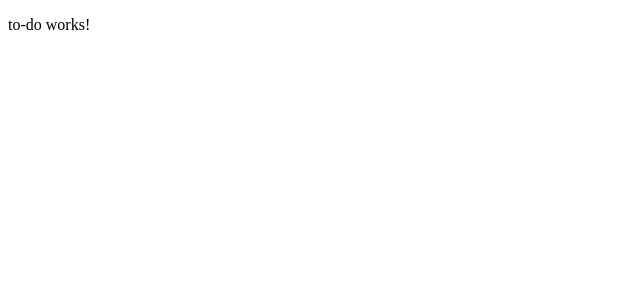
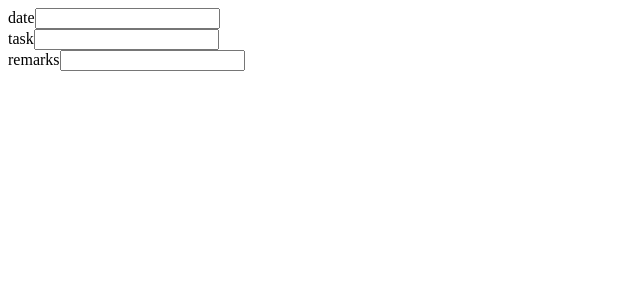
Before and after one commit to joelsunny98/to-do-list.angular, an Angular app: page / in a window 1280 px wide. Shown: the top 300 px of the page, without its empty margins (0-640 px from the left). Built offline with nearby package versions, Linux system fonts and the light colour scheme.

Commit message:
Created a basic dynamic Form

```diff
--- a/src/app/components/to-do/to-do.component.html
+++ b/src/app/components/to-do/to-do.component.html
@@ -1 +1,6 @@
-<p>to-do works!</p>
+<form [formGroup]="taskForm">
+    <div *ngFor="let field of fields">
+           <label>{{field}}</label>
+    <input type="text" [formControlName]="field"/>
+    </div>
+</form>
--- a/src/app/components/to-do/to-do.component.ts
+++ b/src/app/components/to-do/to-do.component.ts
@@ -1,14 +1,41 @@
 import { CommonModule } from '@angular/common';
-import { Component, isStandalone } from '@angular/core';
+import { Component, OnInit } from '@angular/core';
+import { FormControl, FormGroup, ReactiveFormsModule } from '@angular/forms';
 
 @Component({
   selector: 'app-to-do',
   standalone: true,
-  imports: [CommonModule],
+  imports: [CommonModule,
+    ReactiveFormsModule],
   templateUrl: './to-do.component.html',
   styleUrls: ['./to-do.component.scss']
 
 })
-export class ToDoComponent {
+export class ToDoComponent implements OnInit {
+  fields: string[] = [];
+  model = {
+    date: Date,
+    task: '',
+    remarks: ''
+  };
+  taskForm!: FormGroup;
 
+  ngOnInit(): void {
+    this.buildForm();
+  }
+
+  buildForm() {
+    const formGroupFields = this.getFormControlField();
+    this.taskForm = new FormGroup(formGroupFields);
+    console.log(this.taskForm);
+  }
+
+  getFormControlField() {
+    const formGroupFields: { [key: string]: FormControl } = {};
+    for (var field of Object.keys(this.model)) {
+      formGroupFields[field] = new FormControl("");
+      this.fields.push(field);
+    }
+    return formGroupFields;
+  }
 }
```
